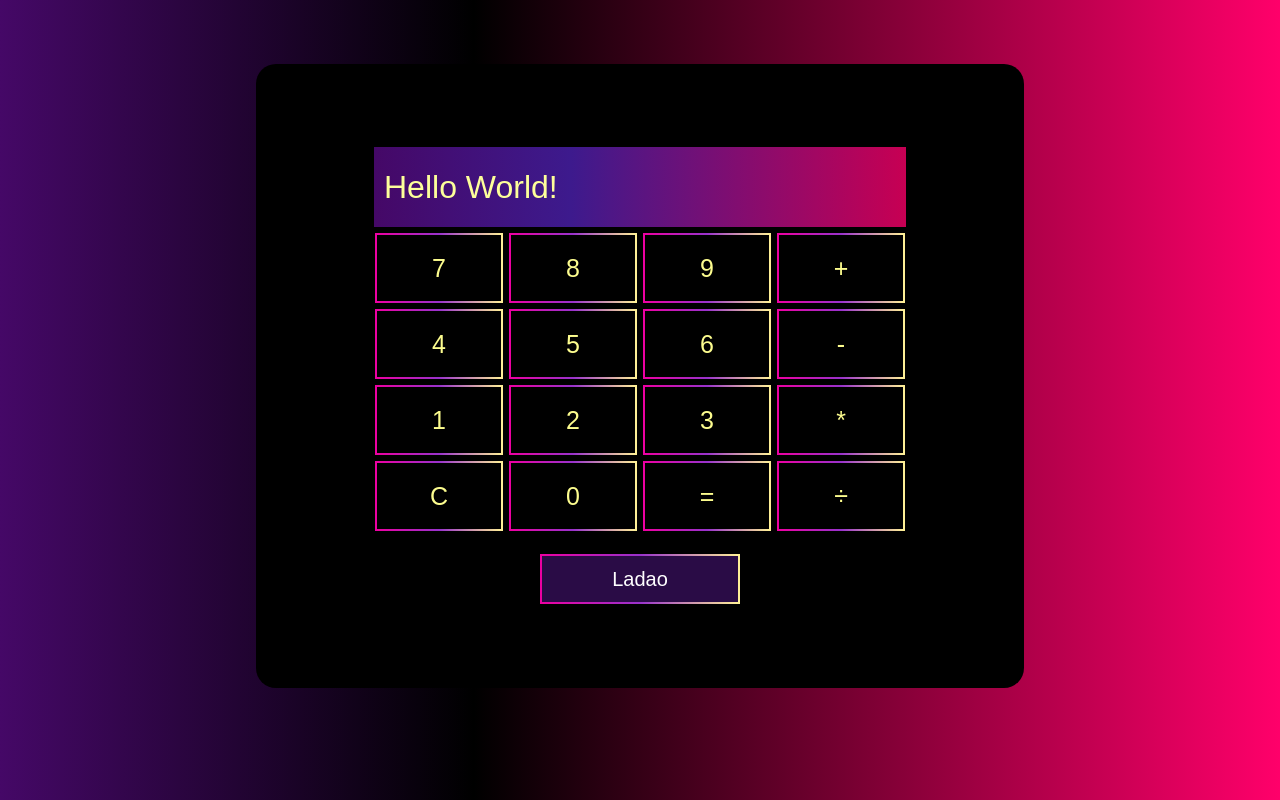
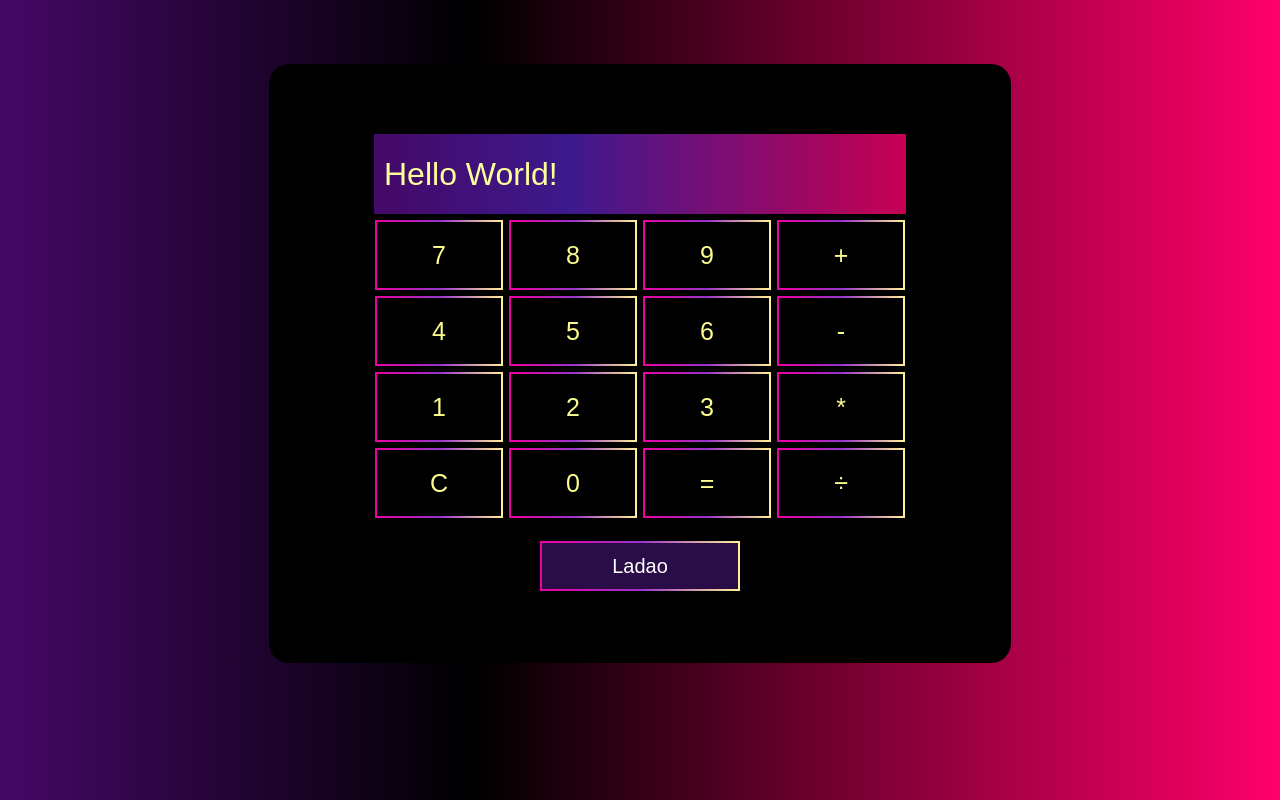
Before and after one commit to LorreaLadao/React-my-calculator, a React (Create React App) app: page / in a window 1280 px wide. Built offline with nearby package versions, Linux system fonts and the light colour scheme.

Commit message:
Update App.css

```diff
--- a/src/App.css
+++ b/src/App.css
@@ -7,7 +7,7 @@ body {
 
 .CalcContainer {
   margin: auto;
-  padding: 5%;
+  padding: 4%;
   background-color:rgba(0, 0, 0, 1);
   margin-top: 5%;
   width: 50%;
```
